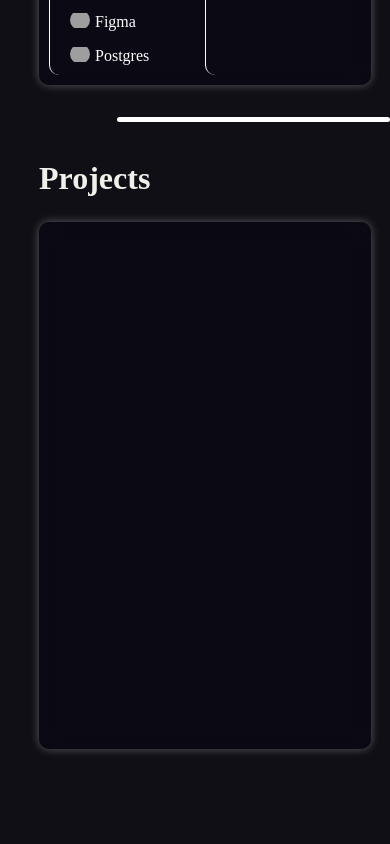
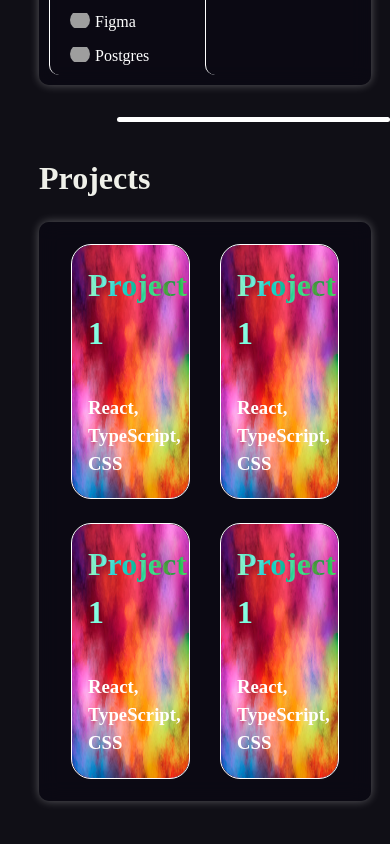
Before and after one commit to KumkowskiMateusz/KumkowskiMateusz.github.io, a React (Vite) app in the folder personal-website/: page / in a window 390 px wide. Shown: the part 3777-4621 px from the top of the page. Before the commit the page ends 4574 px from the top, so only its background shows below. Built offline with nearby package versions, Linux system fonts and the light colour scheme; grey boxes are pictures that could not be loaded; a web font is replaced by a local one.

Commit message:
Add ProjectList component with sample project cards

```diff
--- a/personal-website/package.json
+++ b/personal-website/package.json
@@ -13,6 +13,7 @@
     "motion": "^12.12.1",
     "react": "^19.1.0",
     "react-dom": "^19.1.0",
+    "react-router-dom": "^6.30.1",
     "sass": "^1.85.0"
   },
   "devDependencies": {
--- a/personal-website/src/components/ColumnFlexBox/ColumnFlexBox.scss
+++ b/personal-website/src/components/ColumnFlexBox/ColumnFlexBox.scss
@@ -1,3 +1,4 @@
+
 .column-flex-box{
     margin-inline:auto;
     background-color: #090813b0;
@@ -13,6 +14,11 @@
     min-height: 60dvh;
     height: fit-content;
 
+    .project{
+        flex-grow: 0;
+        border-left: 0;
+    }
+
     * {
         margin:0;
         flex-grow: 1;
--- a/personal-website/src/components/ColumnFlexBox/ColumnFlexBox.tsx
+++ b/personal-website/src/components/ColumnFlexBox/ColumnFlexBox.tsx
@@ -4,13 +4,14 @@ import './ColumnFlexBox.scss'
 interface ColumnFlexBoxProps {
     items: React.ReactNode[];
     width?: string;
+    option ?: string; // Optional prop for additional options
 }
 
-const ColumnFlexBox : React.FC<ColumnFlexBoxProps>= ({items,width='100%'}) => {
+const ColumnFlexBox : React.FC<ColumnFlexBoxProps>= ({items,width='100%',option=""}) => {
   return (
     <div className='column-flex-box' style={{width: width}}>
         {items.map((item : React.ReactNode, index: any) => (
-            <div key={index} className='column-flex-item'>
+            <div key={index} className={`column-flex-item ${option}`} >
                 {item}
             </div>
         ))}
--- a/personal-website/src/components/MobileAdditionalInfo/MobileAdditionalInfo.tsx
+++ b/personal-website/src/components/MobileAdditionalInfo/MobileAdditionalInfo.tsx
@@ -5,6 +5,7 @@ import CareerList from './CareerList'; // Assuming you have a CareerList compone
 import CertList from './CertList'
 import ColumnFlexBox from '../ColumnFlexBox/ColumnFlexBox';
 import l from './SkillsList'; // Assuming you have a SkillsList component for rendering skills
+import projects from './ProjectList'; // Assuming you have a ProjectList component for rendering projects
 
 const MobileAdditionalInfo = () => {
 
@@ -28,7 +29,7 @@ const MobileAdditionalInfo = () => {
         <TransitionLine size='70%' thickness='5px' color='white' marginLeft='auto' marginRight='0px' marginBlock='2rem'/>
          <article id="Projects">
           <h1>Projects</h1>
-          <ColumnFlexBox items={[]}></ColumnFlexBox>
+          <ColumnFlexBox option="project" items={projects}></ColumnFlexBox>
           <br></br>
           <br></br>
         </article>
--- /dev/null
+++ b/personal-website/src/components/MobileAdditionalInfo/ProjectList.tsx
@@ -0,0 +1,44 @@
+import ProjectCard from "../ProjectCard/ProjectCard";
+
+import color from '../../assets/project-images/Colorful.jpg'
+
+var projects = [
+    <ProjectCard
+        _name="Project 1"
+        _description="This is a description of Project 1."
+        _technologies={["React", "TypeScript", "CSS"]}
+        _date="2023-01-01"
+        _repo=""
+        _link=""
+        _image={color}
+    />,
+    <ProjectCard
+        _name="Project 1"
+        _description="This is a description of Project 1."
+        _technologies={["React", "TypeScript", "CSS"]}
+        _date="2023-01-01"
+        _repo=""
+        _link=""
+        _image={color}
+    />,
+    <ProjectCard
+        _name="Project 1"
+        _description="This is a description of Project 1."
+        _technologies={["React", "TypeScript", "CSS"]}
+        _date="2023-01-01"
+        _repo=""
+        _link=""
+        _image={color}
+    />,
+    <ProjectCard
+        _name="Project 1"
+        _description="This is a description of Project 1."
+        _technologies={["React", "TypeScript", "CSS"]}
+        _date="2023-01-01"
+        _repo=""
+        _link=""
+        _image={color}
+    />
+]
+
+export default projects;
--- a/personal-website/src/components/MobileAdditionalInfo/SkillsList.tsx
+++ b/personal-website/src/components/MobileAdditionalInfo/SkillsList.tsx
@@ -41,8 +41,8 @@ var l = [
       <ImageItem text='Jenkins' imageUrl='https://cdn-icons-png.flaticon.com/512/197/197484.png' />,
       <ImageItem text='Docker' imageUrl='https://cdn-icons-png.flaticon.com/512/197/197484.png' />,
       <ImageItem text='Kubernetes' imageUrl='https://cdn-icons-png.flaticon.com/512/197/197484.png' />,
-      <ImageItem text='AWS' imageUrl='https://cdn-icons-png.flaticon.com/512/197/197484.png' />,
-      <ImageItem text='GCP' imageUrl='https://cdn-icons-png.flaticon.com/512/197/197484.png' />,
+      <ImageItem text='Amazon Web Services' imageUrl='https://cdn-icons-png.flaticon.com/512/197/197484.png' />,
+      <ImageItem text='Google Cloud Platform' imageUrl='https://cdn-icons-png.flaticon.com/512/197/197484.png' />,
       <ImageItem text='Linux' imageUrl='https://cdn-icons-png.flaticon.com/512/197/197484.png' />,
       <ImageItem text='Trello' imageUrl='https://cdn-icons-png.flaticon.com/512/197/197484.png' />,
       <ImageItem text='Jira' imageUrl='https://cdn-icons-png.flaticon.com/512/197/197484.png' />,
--- a/personal-website/src/components/Navbar/Navbar.scss
+++ b/personal-website/src/components/Navbar/Navbar.scss
@@ -5,9 +5,9 @@
     padding-inline: 5%;
     padding-block: 1rem;
     width: 90%;
-    background-color: rgb(61, 61, 61, 0.3);
-    border-bottom: 2px solid rgba(153, 153, 153, 0.678);
-    backdrop-filter: blur(10px);
+    background-color: rgba(66, 59, 88, 0.3);
+    border-bottom: 2px solid rgba(135, 119, 190, 0.3);
+    backdrop-filter: blur(20px);
 }
 
 #home-button{
--- a/personal-website/src/components/ProjectCard/ProjectCard.scss
+++ b/personal-website/src/components/ProjectCard/ProjectCard.scss
@@ -1,140 +1,81 @@
-.project-card-horizontal {
-    overflow: hidden;
-    display: grid;
-    gap: 5px;
-    padding: 5px;
-    grid-template-columns: 10fr 16fr 1fr 1fr;
-    grid-template-rows: 4fr 6fr 2fr 1fr;
+.project-card{
+    width: 30vw;
+    height: 30dvh;
+    z-index: -10;
+    transition: all 0.1s linear;
+    border: white 1px solid;
+    border-radius: 20px;
+    margin: 10px;
 
-    h1 {
-        font-size: clamp(0.8rem, 2vw, 2rem);
-        font-weight: 600;
-        margin-block: auto;
+    .project-card-image{
+        position: absolute;
+        overflow: hidden;
+        width: 30vw;
+        height: 30dvh;
+        img{
+            position: absolute;
+            width: 30vw;
+            height: 30dvh;
+            transform: scale(1.25);
+        }
+        border-radius: 20px;
+        object-fit: stretch;
+        z-index: -1;
     }
 
-    h2 {
+.project-card-content{
+    width: 100%;
+    height: 100%;
+    display: flex;
+    flex-direction: column;
+    justify-content:space-around;
+    align-items: start;
+    mix-blend-mode: none;
+    padding: 1rem;
+    color: white;
+    z-index: 1;
+}
 
-        font-size: clamp(0.6rem, 1.3vw, 1.5rem);
-        font-weight: 200;
-        margin-block: auto;
+.project-card-hidden-content{
+    position: absolute;
+    display: flex;
+    border-radius: 20px;
+    opacity: 0;
+    width: 30vw;
+    height: 30dvh;
+    flex-direction: column;
+    justify-content: center;
+    align-items: center;
+    color: white;
+    background-color: rgb(94, 81, 180);
+    mix-blend-mode: multiply;
+    padding:0;
+
+    h3{
+        font-size: 5rem;
+        margin: 0;
+        flex-grow: 0;
     }
-
-    h3 {
-        font-size: clamp(0.4rem, 1vw, 1rem);
-        font-weight: 100;
-        margin-block: auto;
-    }
-
-    .project-image {
-        object-fit: cover;
-        opacity: 0.5;
-        grid-column: 1;
-        grid-row: 1 / span 4;
-        margin: auto;
-    }
-
-    .project-name {
-        grid-column: 2 / span 2;
-        grid-row: 1;
-    }
-
-    .project-description {
-        grid-column: 2 / span 2;
-        grid-row: 2;
-        height: 100%;
-        vertical-align: top;
-    }
-
-    .project-technologies {
-        grid-column: 2 / span 3;
-        grid-row: 3;
-    }
-
-    .project-repo-link {
-        display: flex;
-        grid-column: 4;
-        grid-row: 4;
-        margin: 0;
-        justify-content: end;
-        padding: 2px;
-        filter: invert(1);
-    }
-
-    .project-date{
-        margin:0;
-
     }
 }
 
-.project-card-vertical {
-    overflow: hidden;
-    display: grid;
-    gap: 5px;
-    grid-template-columns: 1fr 10fr 1fr;
-    grid-template-rows: 50% min-content 5fr 1fr min-content;
-    padding: 5px;
+.project-card:hover {
+    cursor: pointer;
+    transform: scale(1.02);
+    box-shadow: rgba(255, 255, 255, 0.555) 0px 0px 20px 1px;
 
-    h1 {
-        font-size: clamp(0.8rem, 2.5vw, 1.5rem);
-        font-weight: 1000;
-        margin: auto;
-        vertical-align: top;
+    .project-card-hidden-content {
+        opacity: 1;
+        transition: opacity 0.3s linear;
     }
 
-    h2 {
-
-        font-size: clamp(0.7rem, 2vw, 1.2rem);
-        font-weight: 500;
-        margin: auto;
-        padding: 5px;
-        text-align:center;
+    .project-card-image img {
+        transition: transform 0.3s linear;
+        transform: scale(1);
     }
 
-    h3 {
-        font-size: clamp(0.6rem,1.8vw, 1rem);
-        font-weight: 100;
-        font-style: italic;
-        margin: auto;
-        text-align:center;
-    }
-
-    .project-image {
-        object-fit: cover;
-        opacity: 0.5;
-        grid-column: 1 / span 3;
-        grid-row: 1 ;
-        margin: auto;
-    }
-
-    .project-name {
-        grid-column: 1 / span 3;
-        grid-row: 2;
-    }
-
-    .project-description {
-        grid-column: 1 / span 3;
-        grid-row: 3;
-        margin: 0;
-        height: 100%;
-        vertical-align: top;
-    }
-
-    .project-technologies {
-        grid-column: 1 / span 3;
-        grid-row: 4;
-    }
-
-    .project-repo-link {
-        grid-column: 3;
-        margin: 0;
-        vertical-align: top;
-        filter: invert(1);
-    }
-
-    .project-date{
-        padding: 5px;
-        margin:0;
-        grid-column: 1;
-
+    .project-card-content {
+        transition: opacity 0.3s linear;
+        opacity: 0;
     }
 }
--- a/personal-website/src/components/ProjectCard/ProjectCard.tsx
+++ b/personal-website/src/components/ProjectCard/ProjectCard.tsx
@@ -1,44 +1,43 @@
-import useWindowDimensions from '../../customHooks/useWindowDimension';
-import githubLogo from '../../assets/linksImages/github-image.png'
+import { useNavigate } from 'react-router-dom';
 import defaultImage from '../../assets/project-images/default-project-image.png'
-import CardComponent from '../Card/CardComponent';
-import './ProjectCard.css'
+import './ProjectCard.scss'
+
 
 interface ProjectCardProps {
     _name: string;
-    _description: string;
-    _technologies: string[];
-    _date: string;
+    _description?: string;
+    _technologies?: string[];
+    _date?: string;
     _repo ?: string;
     _link ?: string;
     _image ?: string;
 }
 
-const ProjectCard = ({_name,_description,_technologies=[],_date,_repo="www.google.com",_link="www.google.com",_image=defaultImage}:ProjectCardProps) => {
-
-    let {width,height} = useWindowDimensions();
-    width = Math.round(width/2);
-    height = Math.round(height/2);
-    _link = _link || "https://www.google.com";
-    _image = _image || defaultImage;
+const ProjectCard = ({_name,_technologies=[],_date,_link="",_image=defaultImage}:ProjectCardProps) => {
 
 
-    return <CardComponent content={
-    <div
-        className= {`${width >= height ? "project-card-horizontal" : "project-card-vertical"}`}
-        key={_name}
-        style={{ width: `${width}px`, height: `${height}px` }}>
-
-        <img src={_image} alt='project-image' className='project-image'/>
-        <h1 className='project-name'>{_name}</h1>
-        <h2 className='project-description'>{_description}</h2>
-        <h3 className='project-technologies'>{_technologies.join(", ")}</h3>
-        <h3 className='project-date'>{_date}</h3>
-        <a className='project-repo-link' rel={'external'} target="_blank" href={`https://${_repo}`}>{<img src={githubLogo}  width={"20px"} height={"20px"}></img>}</a>
+    _link = _link || "";
+    _image = _image || defaultImage;
+    const navigate = useNavigate();
 
 
+    return <div className="project-card" key={_name}  onClick={() => {navigate(_link)}}>
+
+        <div className='project-card-image' style={{backgroundImage: `url(${_image})`}}>
+            <img src={_image} alt={`${_name} project`} />
+        </div>
+
+        <div className='project-card-hidden-content'>
+            <h3 className='project-date'>{_date}</h3>
+        </div>
+
+        <div className='project-card-content'>
+            <h1 className='project-name'>{_name}</h1>
+            <h3 className='project-technologies'>{_technologies.join(", ")}</h3>
+        </div>
+
     </div>
-    }/>
+
 
 
 
--- a/personal-website/src/main.tsx
+++ b/personal-website/src/main.tsx
@@ -1,10 +1,15 @@
 import { StrictMode } from 'react'
 import { createRoot } from 'react-dom/client'
+import { Route, Routes, BrowserRouter } from 'react-router-dom'
 import App from './components/App/App'
 import './components/App/App.scss'
 
 createRoot(document.getElementById('root')!).render(
   <StrictMode>
-    <App />
+    <BrowserRouter>
+      <Routes>
+         <Route path="/" element={<App />} />
+      </Routes>
+    </BrowserRouter>
   </StrictMode>,
 )
```
Also changed, not shown: personal-website/src/assets/project-images/Colorful.jpg (added), 1 other file (tests, documents, lock files or other folders).
